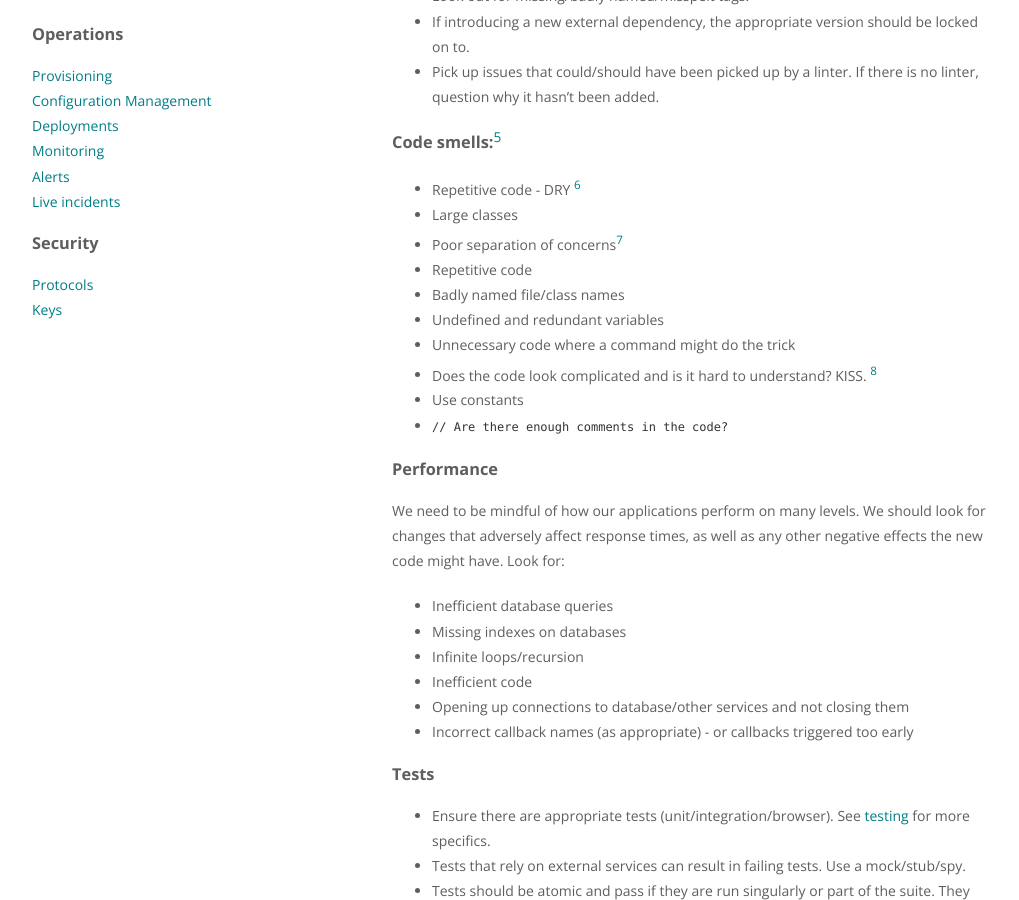
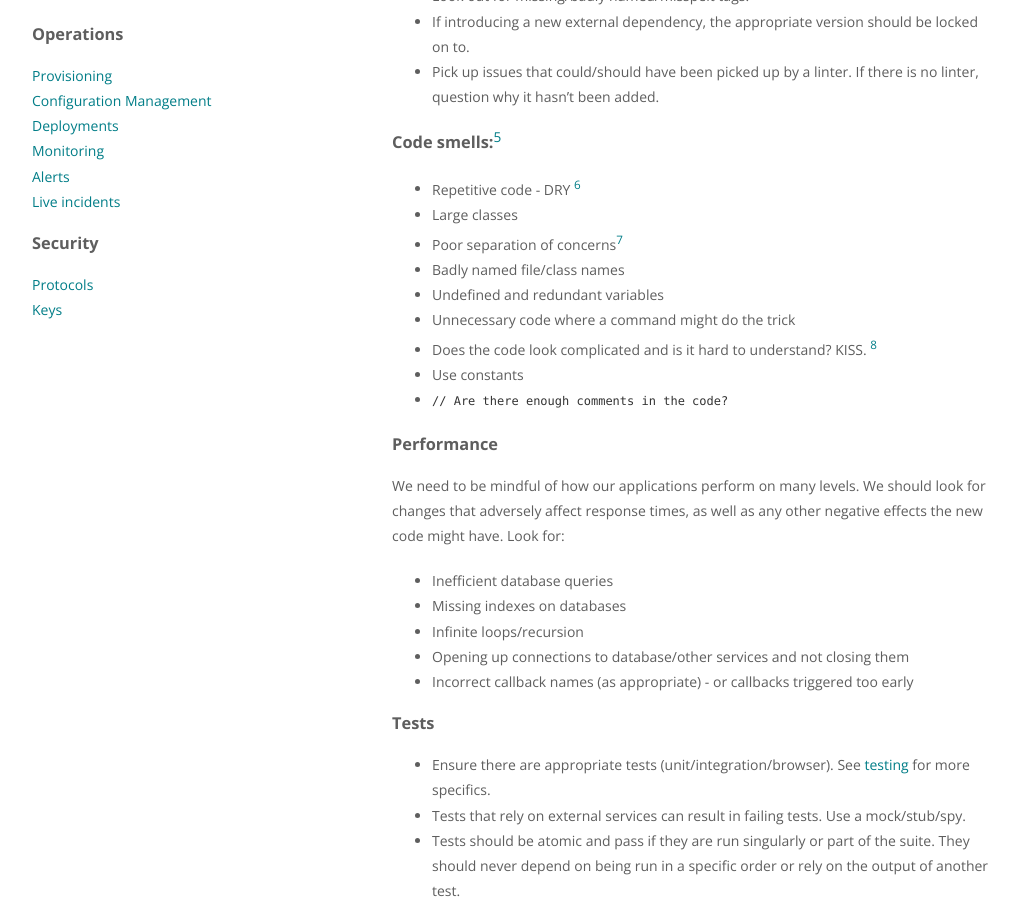
Before and after one commit to ellerbrock/talis.github.io, a Jekyll site: the page built from topics/code-standards.md, in a window 1280 px wide and 900 px high, scrolled down 813 px. Shown: the whole window, without its empty margins (128-1147 px from the left). Built offline with Jekyll 4.4.1, drawn with Linux system fonts in a browser that asks for light colours.

Commit message:
Removing unnecessary lines

```diff
--- a/topics/code-standards.md
+++ b/topics/code-standards.md
@@ -31,7 +31,6 @@ you should be satisfied with the level of debug.
 * Repetitive code - DRY [^6]
 * Large classes
 * Poor separation of concerns[^7]
-* Repetitive code
 * Badly named file/class names
 * Undefined and redundant variables
 * Unnecessary code where a command might do the trick
@@ -46,7 +45,6 @@ We need to be mindful of how our applications perform on many levels. We should
 * Inefficient database queries
 * Missing indexes on databases
 * Infinite loops/recursion
-* Inefficient code
 * Opening up connections to database/other services and not closing them
 * Incorrect callback names (as appropriate) - or callbacks triggered too early
 
```
